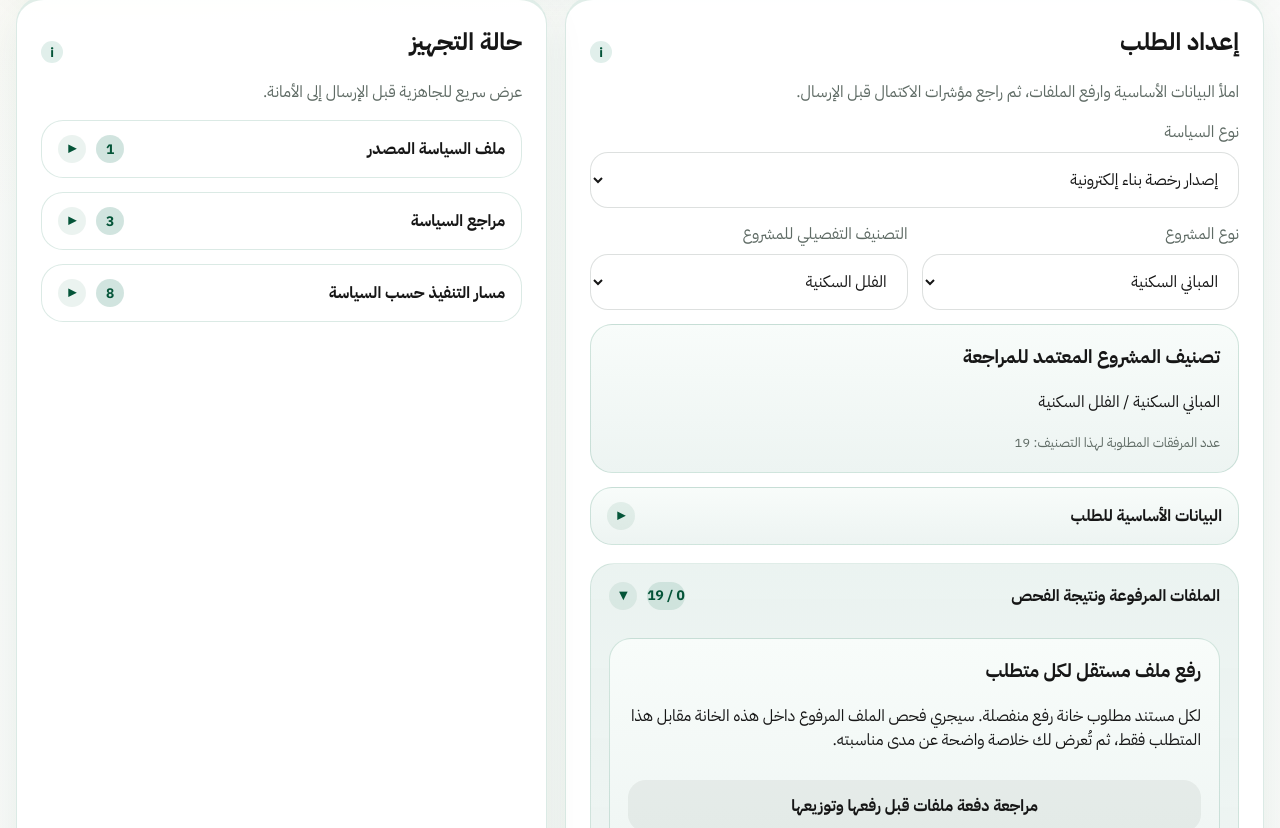
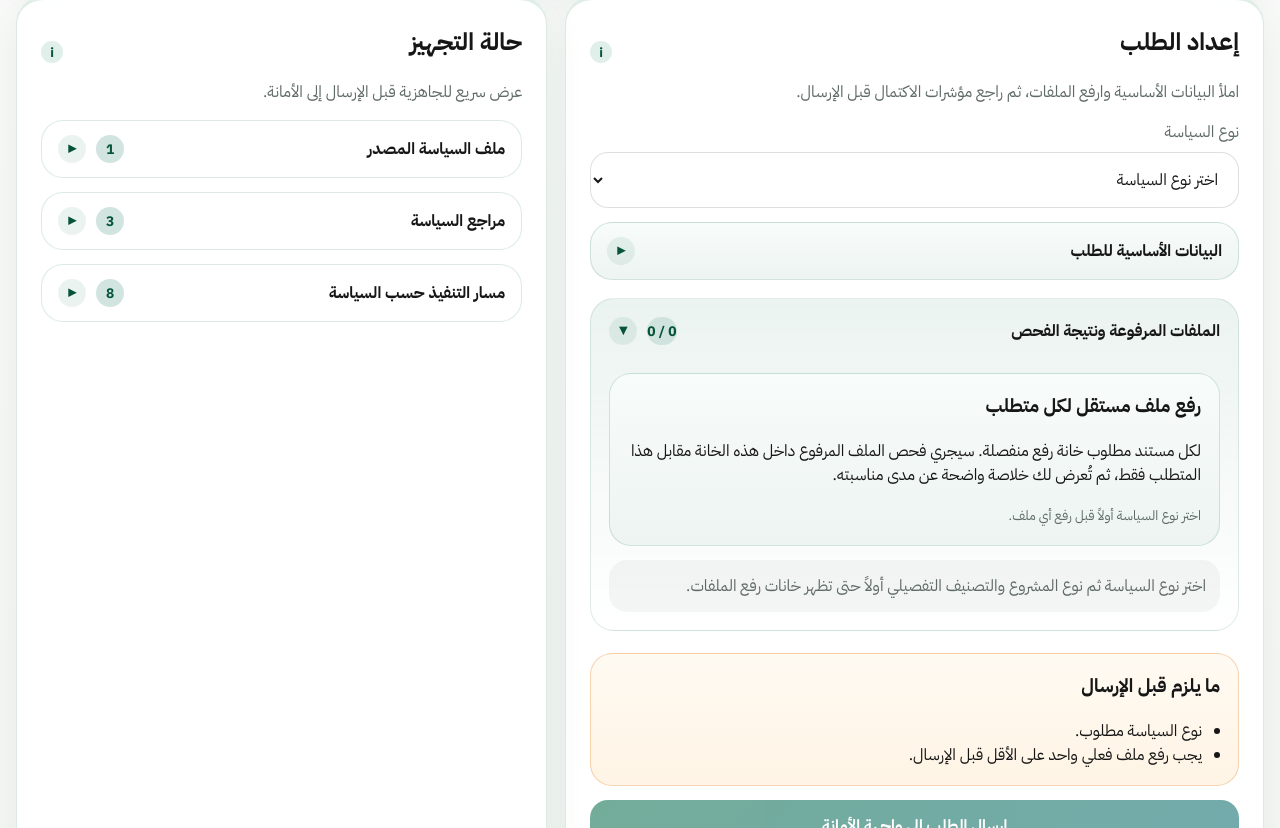
Before and after one commit to basemcapgemini/riyadh-license-ai-poc, a React (Vite) app: page / in a window 1280 px wide. Shown: the part 732-1560 px from the top of the page. Built offline with nearby package versions, Linux system fonts and the light colour scheme.

Commit message:
Hide uploads until project fields are selected

```diff
--- a/src/App.tsx
+++ b/src/App.tsx
@@ -1,6 +1,6 @@
 import { useEffect, useRef, useState, type ReactNode } from "react";
 import { useMutation } from "@tanstack/react-query";
-import { policies, defaultPolicyId, emptyForm } from "./data/policyData";
+import { policies, emptyForm } from "./data/policyData";
 import { requestLlmReview } from "./api/llmReview";
 import { fetchJson, resolveApiUrl } from "./api/http";
 import {
@@ -123,7 +123,7 @@ const processSteps = {
 
 function getSubmissionValidationErrors(
   form: SubmissionForm,
-  policy: LicensePolicy,
+  policy: LicensePolicy | null,
 ) {
   const errors: string[] = [];
 
@@ -134,10 +134,12 @@ function getSubmissionValidationErrors(
   if (!form.mobile.trim()) errors.push("رقم الجوال مطلوب.");
   if (!form.district.trim()) errors.push("بيانات الحي مطلوبة.");
   if (!form.plotNumber.trim()) errors.push("رقم القطعة أو المخطط مطلوب.");
-  if ((policy.projectTypes?.length ?? 0) > 0 && !form.projectTypeGroupId) {
+  if (!policy) {
+    errors.push("نوع السياسة مطلوب.");
+  } else if ((policy.projectTypes?.length ?? 0) > 0 && !form.projectTypeGroupId) {
     errors.push("نوع المشروع مطلوب.");
   }
-  if ((policy.projectTypes?.length ?? 0) > 0 && !form.projectSubtypeId) {
+  if (policy && (policy.projectTypes?.length ?? 0) > 0 && !form.projectSubtypeId) {
     errors.push("التصنيف التفصيلي للمشروع مطلوب.");
   }
   if (form.projectDescription.trim().length < 20)
@@ -1566,7 +1568,7 @@ function LlmSupportContent({
 
 export default function App() {
   const [viewMode, setViewMode] = useState<ViewMode>("office");
-  const [policyId, setPolicyId] = useState(defaultPolicyId);
+  const [policyId, setPolicyId] = useState("");
   const [form, setForm] = useState<SubmissionForm>(emptyForm);
   const [applications, setApplications] = useState<ApplicationRecord[]>([]);
   const [selectedApplicationId, setSelectedApplicationId] = useState("");
@@ -1606,18 +1608,20 @@ export default function App() {
     }
   }, []);
 
-  const activePolicy =
-    policies.find((item) => item.id === policyId) ?? policies[0];
+  const selectedPolicy =
+    policies.find((item) => item.id === policyId) ?? null;
+  const activePolicy = selectedPolicy ?? policies[0];
   const activeScopedPolicy = buildPolicyWithResolvedDocuments(
     activePolicy,
     form.projectTypeGroupId,
     form.projectSubtypeId,
   );
-  const activeProjectTypeGroups = getProjectTypeGroups(activePolicy);
-  const activeProjectTypeGroup = getSelectedProjectTypeGroup(
-    activePolicy,
-    form.projectTypeGroupId,
-  );
+  const activeProjectTypeGroups = selectedPolicy
+    ? getProjectTypeGroups(selectedPolicy)
+    : [];
+  const activeProjectTypeGroup = selectedPolicy
+    ? getSelectedProjectTypeGroup(selectedPolicy, form.projectTypeGroupId)
+    : undefined;
   const draftReview = reviewApplication(activeScopedPolicy, form);
   const selectedApplication =
     applications.find((item) => item.id === selectedApplicationId) ??
@@ -1625,18 +1629,21 @@ export default function App() {
     null;
   const submissionValidationErrors = getSubmissionValidationErrors(
     form,
-    activeScopedPolicy,
+    selectedPolicy,
   );
   const requiresProjectSubtypeSelection = activeProjectTypeGroups.length > 0;
   const canUploadFiles =
-    !requiresProjectSubtypeSelection ||
-    Boolean(form.projectTypeGroupId && form.projectSubtypeId);
+    Boolean(selectedPolicy) &&
+    (!requiresProjectSubtypeSelection ||
+      Boolean(form.projectTypeGroupId && form.projectSubtypeId));
   const isAnalyzing = uploadingDocuments.length > 0;
   const hasBulkUploadPreview =
     bulkUploadPreview !== null && bulkUploadPreview.length > 0;
-  const uploadLockMessage = !requiresProjectSubtypeSelection
-    ? ""
-    : !form.projectTypeGroupId
+  const uploadLockMessage = !selectedPolicy
+    ? "اختر نوع السياسة أولاً قبل رفع أي ملف."
+    : !requiresProjectSubtypeSelection
+      ? ""
+      : !form.projectTypeGroupId
       ? "اختر نوع المشروع أولاً قبل رفع أي ملف."
       : !form.projectSubtypeId
         ? "اختر التصنيف التفصيلي للمشروع قبل رفع أي ملف."
@@ -1737,33 +1744,20 @@ export default function App() {
 
   function handlePolicyChange(nextPolicyId: string) {
     const nextPolicy =
-      policies.find((item) => item.id === nextPolicyId) ?? policies[0];
-    const defaultProjectTypeGroupId = nextPolicy.projectTypes?.[0]?.id ?? "";
-    const defaultProjectSubtypeId =
-      nextPolicy.projectTypes?.[0]?.subtypes?.[0]?.id ?? "";
-    setPolicyId(nextPolicy.id);
+      policies.find((item) => item.id === nextPolicyId) ?? null;
+    setPolicyId(nextPolicy?.id ?? "");
     draftLlmMutation.reset();
     setSubmitError("");
     clearBulkUploadPreview();
     setForm((current) => ({
       ...current,
-      projectTypeGroupId: defaultProjectTypeGroupId,
-      projectSubtypeId: defaultProjectSubtypeId,
-      selectedDocuments: collectDetectedDocuments(
-        current.uploadedAttachments,
-        buildPolicyWithResolvedDocuments(
-          nextPolicy,
-          defaultProjectTypeGroupId,
-          defaultProjectSubtypeId,
-        ),
-      ),
+      projectTypeGroupId: "",
+      projectSubtypeId: "",
+      selectedDocuments: [],
     }));
   }
 
   function handleProjectTypeGroupChange(nextProjectTypeGroupId: string) {
-    const nextProjectSubtypeId =
-      getSelectedProjectTypeGroup(activePolicy, nextProjectTypeGroupId)
-        ?.subtypes[0]?.id ?? "";
     draftLlmMutation.reset();
     setAnalysisError("");
     setSubmitError("");
@@ -1771,7 +1765,7 @@ export default function App() {
     setForm((current) => ({
       ...current,
       projectTypeGroupId: nextProjectTypeGroupId,
-      projectSubtypeId: nextProjectSubtypeId,
+      projectSubtypeId: "",
       uploadedAttachments: [],
       selectedDocuments: [],
     }));
@@ -2307,7 +2301,7 @@ export default function App() {
               </h1>
               <div className="hero-tag-row">
                 <span className="brand-badge">استقبال ومراجعة الطلبات</span>
-                <span className="eyebrow">تشغيل موحد لفرق المكتب والأمانة</span>
+                <span className="eyebrow">تشغيل موحد لفرق المكاتب الهندسية  والأمانة</span>
               </div>
             </div>
             <div className="hero-logo-shell">
@@ -2380,6 +2374,7 @@ export default function App() {
                 value={policyId}
                 onChange={(event) => handlePolicyChange(event.target.value)}
               >
+                <option value="">اختر نوع السياسة</option>
                 {policies.map((policy) => (
                   <option key={policy.id} value={policy.id}>
                     {policy.title}
@@ -2543,7 +2538,11 @@ export default function App() {
             <div className="panel-subsection">
               <SmartDisclosure
                 title="الملفات المرفوعة ونتيجة الفحص"
-                count={`${form.selectedDocuments.length} / ${activeScopedPolicy.requiredDocuments.length}`}
+                count={
+                  selectedPolicy
+                    ? `${form.selectedDocuments.length} / ${activeScopedPolicy.requiredDocuments.length}`
+                    : "0 / 0"
+                }
                 defaultOpen
               >
                 <div className="review-card compact-note tone-neutral">
@@ -2816,7 +2815,8 @@ export default function App() {
                     </div>
                   </details>
                 ) : null}
-                <div className="attachment-stack">
+                {canUploadFiles ? (
+                  <div className="attachment-stack">
                   {activeScopedPolicy.requiredDocuments.map((documentName) => {
                     const attachment = getAttachmentForRequiredDocument(
                       form.uploadedAttachments,
@@ -3008,7 +3008,13 @@ export default function App() {
                       </article>
                     );
                   })}
-                </div>
+                  </div>
+                ) : (
+                  <div className="empty-attachments">
+                    اختر نوع السياسة ثم نوع المشروع والتصنيف التفصيلي أولاً حتى
+                    تظهر خانات رفع الملفات.
+                  </div>
+                )}
               </SmartDisclosure>
             </div>
 
--- a/src/data/policyData.ts
+++ b/src/data/policyData.ts
@@ -904,10 +904,6 @@ export const policies: LicensePolicy[] = (
 
 export const defaultPolicyId = policies[0].id;
 
-const defaultProjectTypeGroupId = unifiedGuideProjectTypes[0]?.id ?? "";
-const defaultProjectSubtypeId =
-  unifiedGuideProjectTypes[0]?.subtypes[0]?.id ?? "";
-
 export const emptyForm: SubmissionForm = {
   applicantName: "سلمان بن عبدالله القحطاني",
   nationalId: "1010123456",
@@ -916,8 +912,8 @@ export const emptyForm: SubmissionForm = {
   mobile: "0500000000",
   district: "حي النرجس",
   plotNumber: "12 / 2450",
-  projectTypeGroupId: defaultProjectTypeGroupId,
-  projectSubtypeId: defaultProjectSubtypeId,
+  projectTypeGroupId: "",
+  projectSubtypeId: "",
   projectDescription:
     "إنشاء مبنى سكني جديد ضمن نطاق حضري قائم مع استكمال المخططات والمرفقات النظامية تمهيداً لرفع الطلب واعتماده.",
   selectedDocuments: [],
```
